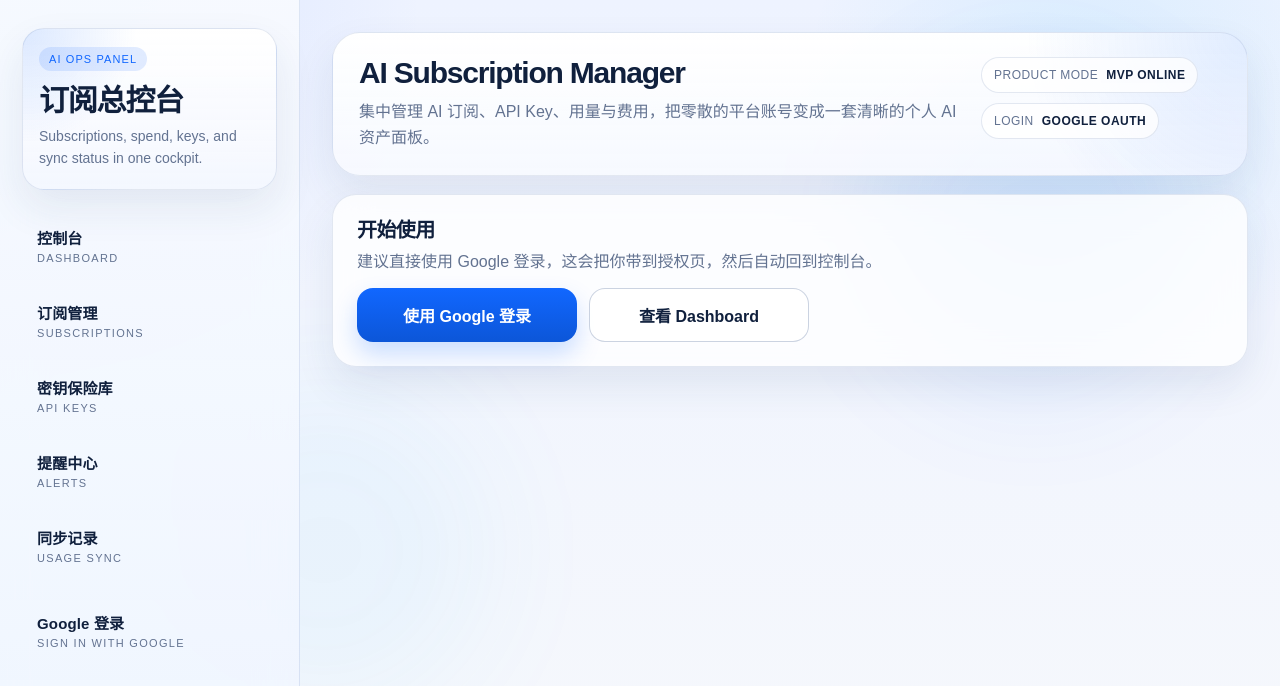
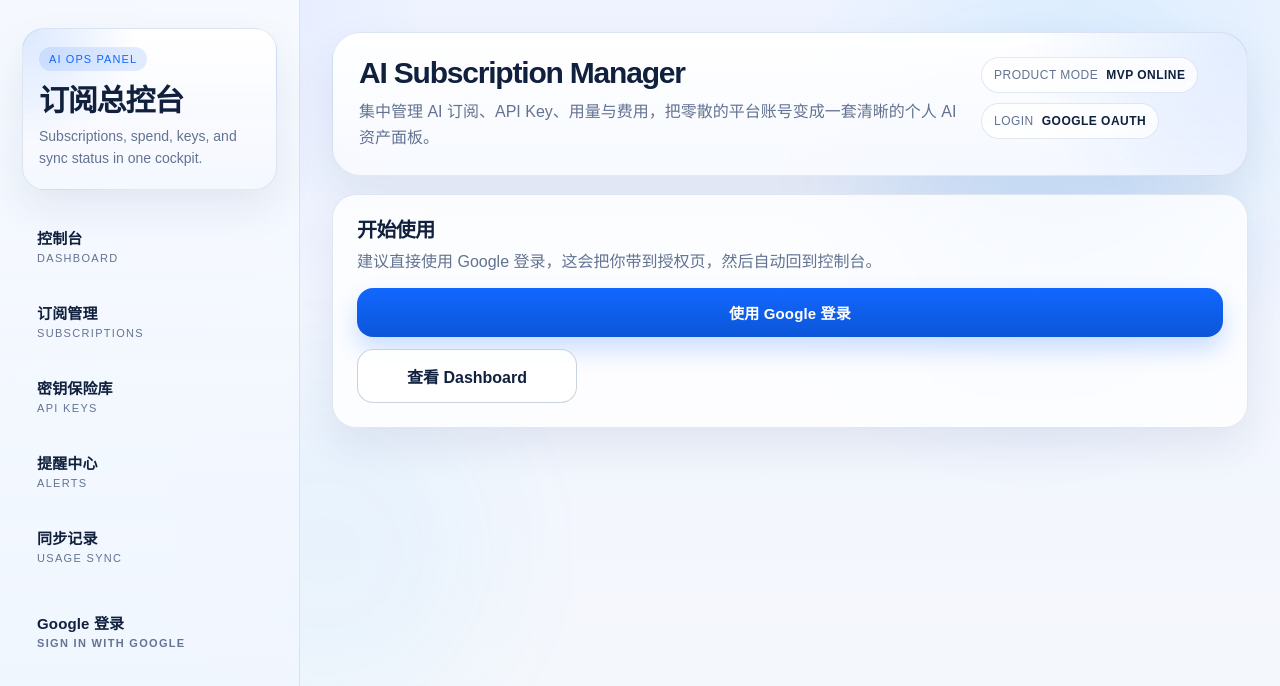
Before and after one commit to hxgame-dog/ai-subscription-manager, a Next.js app: page / in a window 1280 px wide. Shown: the top 686 px of the page. Built offline with nearby package versions, Linux system fonts and the light colour scheme; no server answers.

Commit message:
Fix Google sign-in flow

```diff
--- a/app/layout.tsx
+++ b/app/layout.tsx
@@ -1,6 +1,7 @@
 import type { Metadata } from "next";
 import Link from "next/link";
 
+import { GoogleSignInButton } from "@/components/google-sign-in-button";
 import { auth } from "@/lib/auth";
 import "./styles.css";
 
@@ -47,10 +48,11 @@ export default async function RootLayout({ children }: { children: React.ReactNo
                   <span className="nav-sublabel">Sign Out</span>
                 </a>
               ) : (
-                <a className="nav-item" href="/api/auth/signin/google?callbackUrl=/dashboard">
-                  <span className="nav-label">Google 登录</span>
-                  <span className="nav-sublabel">Sign In With Google</span>
-                </a>
+                <GoogleSignInButton
+                  className="nav-item nav-button"
+                  label="Google 登录"
+                  sublabel="Sign In With Google"
+                />
               )}
             </div>
           </aside>
--- a/app/page.tsx
+++ b/app/page.tsx
@@ -1,5 +1,6 @@
 import Link from "next/link";
 
+import { GoogleSignInButton } from "@/components/google-sign-in-button";
 import { auth } from "@/lib/auth";
 
 export default async function Home() {
@@ -42,9 +43,7 @@ export default async function Home() {
               进入控制台
             </Link>
           ) : (
-            <a className="cta-button primary" href="/api/auth/signin/google?callbackUrl=/dashboard">
-              使用 Google 登录
-            </a>
+            <GoogleSignInButton className="cta-button primary" label="使用 Google 登录" />
           )}
           <Link href="/dashboard" className="cta-button secondary">
             查看 Dashboard
--- a/app/styles.css
+++ b/app/styles.css
@@ -134,6 +134,14 @@ nav {
     transform 120ms ease;
 }
 
+.nav-button {
+  width: 100%;
+  text-align: left;
+  background: transparent;
+  box-shadow: none;
+  cursor: pointer;
+}
+
 .nav-label {
   font-size: 15px;
   font-weight: 700;
@@ -151,6 +159,10 @@ nav {
   background: rgba(255, 255, 255, 0.64);
   border-color: rgba(17, 103, 255, 0.14);
   transform: translateX(1px);
+}
+
+.nav-button:hover {
+  filter: none;
 }
 
 .auth-link-wrap {
--- /dev/null
+++ b/components/google-sign-in-button.tsx
@@ -0,0 +1,30 @@
+"use client";
+
+import { signIn } from "next-auth/react";
+
+type GoogleSignInButtonProps = {
+  className: string;
+  label: string;
+  sublabel?: string;
+  callbackUrl?: string;
+};
+
+export function GoogleSignInButton({
+  className,
+  label,
+  sublabel,
+  callbackUrl = "/dashboard",
+}: GoogleSignInButtonProps) {
+  return (
+    <button
+      type="button"
+      className={className}
+      onClick={() => {
+        void signIn("google", { callbackUrl });
+      }}
+    >
+      <span className="nav-label">{label}</span>
+      {sublabel ? <span className="nav-sublabel">{sublabel}</span> : null}
+    </button>
+  );
+}
```
